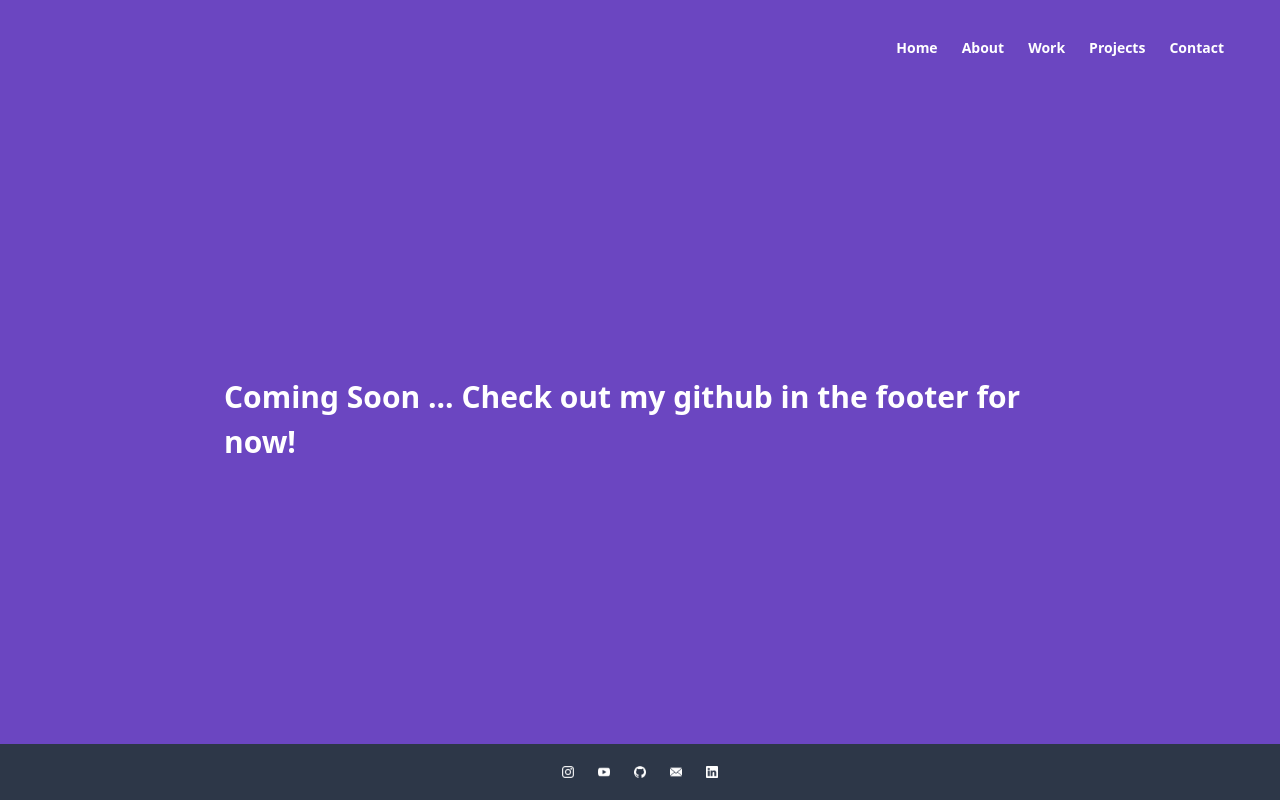
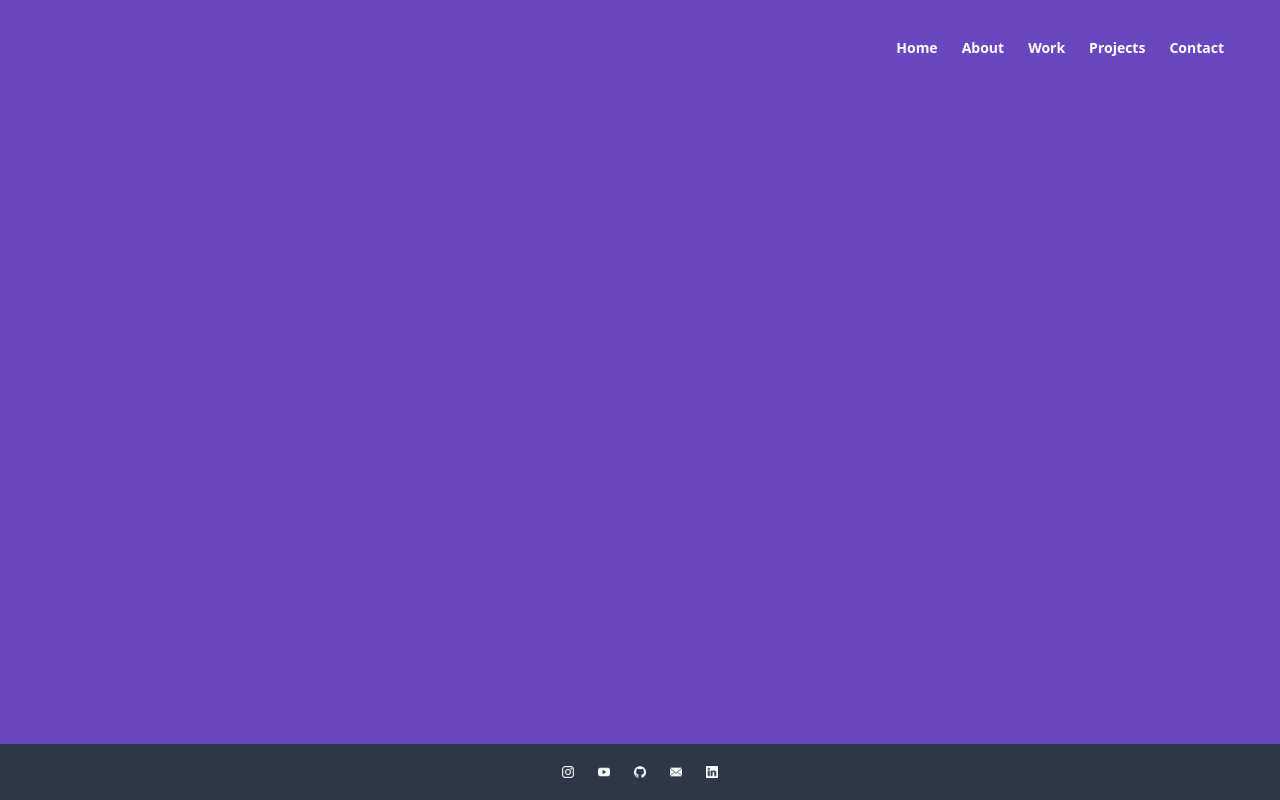
Before and after one commit to varunsindwani/com.sindwani, a Gatsby site: page /projects in a window 1280 px wide. Built offline with nearby package versions, Linux system fonts and the light colour scheme; Gatsby itself is replaced by a stand-in of ours.

Commit message:
projects cleaned up

```diff
--- a/src/pages/projects.js
+++ b/src/pages/projects.js
@@ -6,7 +6,7 @@ import SEO from '../components/seo';
 const ProjectPage = () => (
   <Layout>
     <SEO title="Projects" />
-    <h1 className="text-3xl text-white font-bold ml-auto mr-auto">Coming Soon ... Check out my github in the footer for now!</h1>
+    <h1 className="text-3xl text-white font-bold ml-auto mr-auto"></h1>
   </Layout>
 );
 
```
Also changed, not shown: 1 other file.
